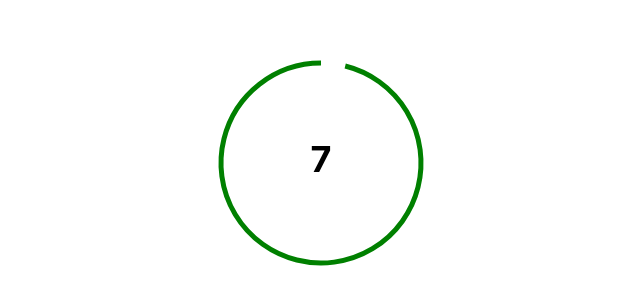
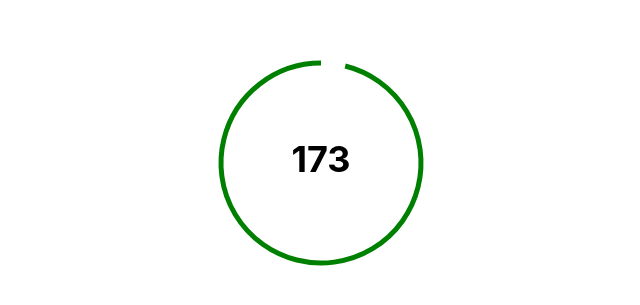
Before and after one commit to blogscot/pomodoro-timer, a React (Create React App) app: page / in a window 1280 px wide. Shown: the part 155-460 px from the top of the page, without its empty margins (319-959 px from the left). Built offline with nearby package versions, Linux system fonts and the light colour scheme.

Commit message:
Display remaining time

```diff
--- a/src/components/Clock.js
+++ b/src/components/Clock.js
@@ -21,9 +21,11 @@ class Clock extends Component {
     }, 1000)
   }
   render() {
+    let { duration, currentTime } = this.state
+    const remainingTime = duration - currentTime
     return (
       <div className={styles.clock}>
-        <Display seconds={this.state.currentTime}></Display>
+        <Display seconds={remainingTime}></Display>
         <Timer total={this.state.duration} current={this.state.currentTime} />
       </div>
     )
```
